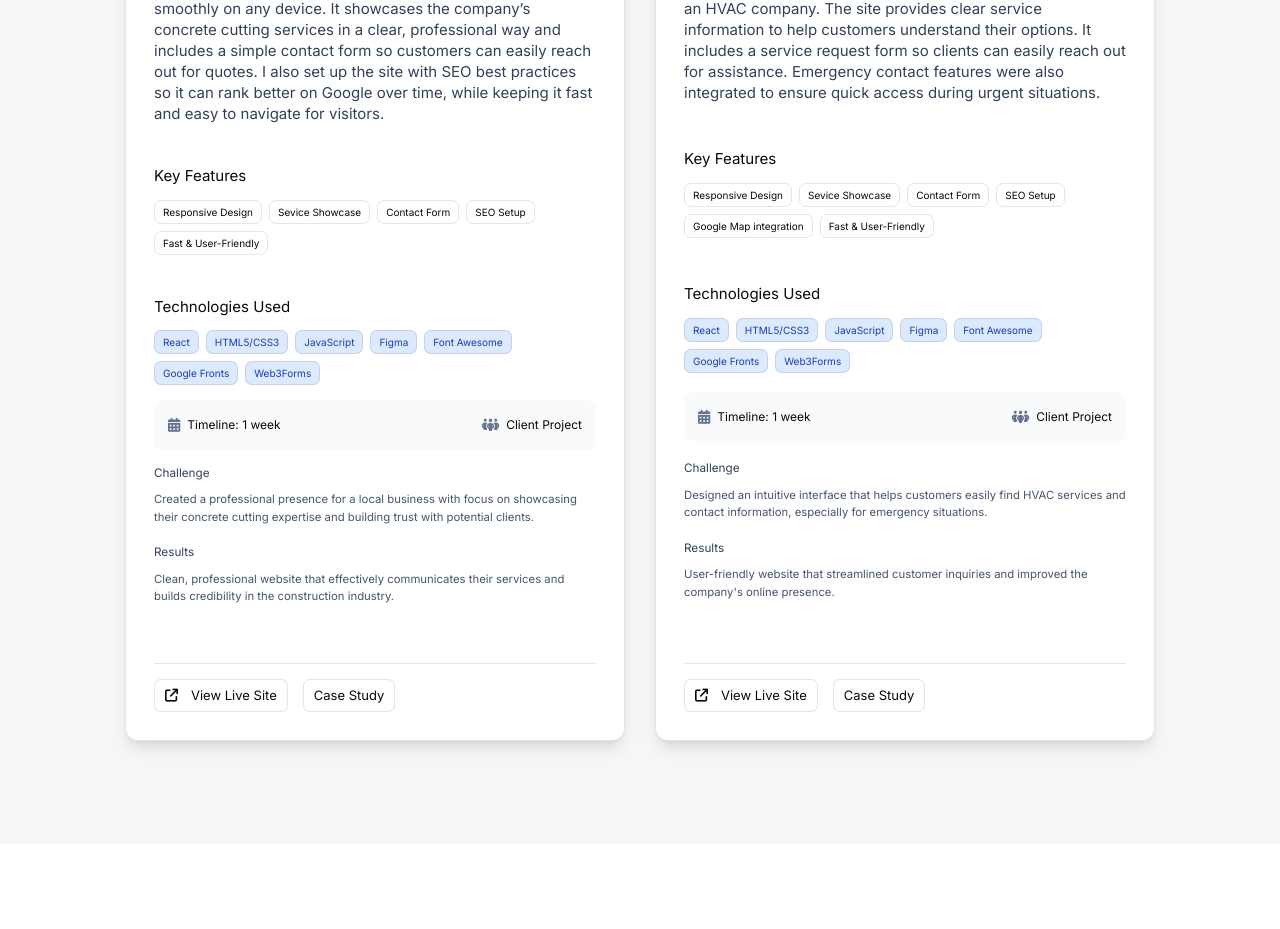
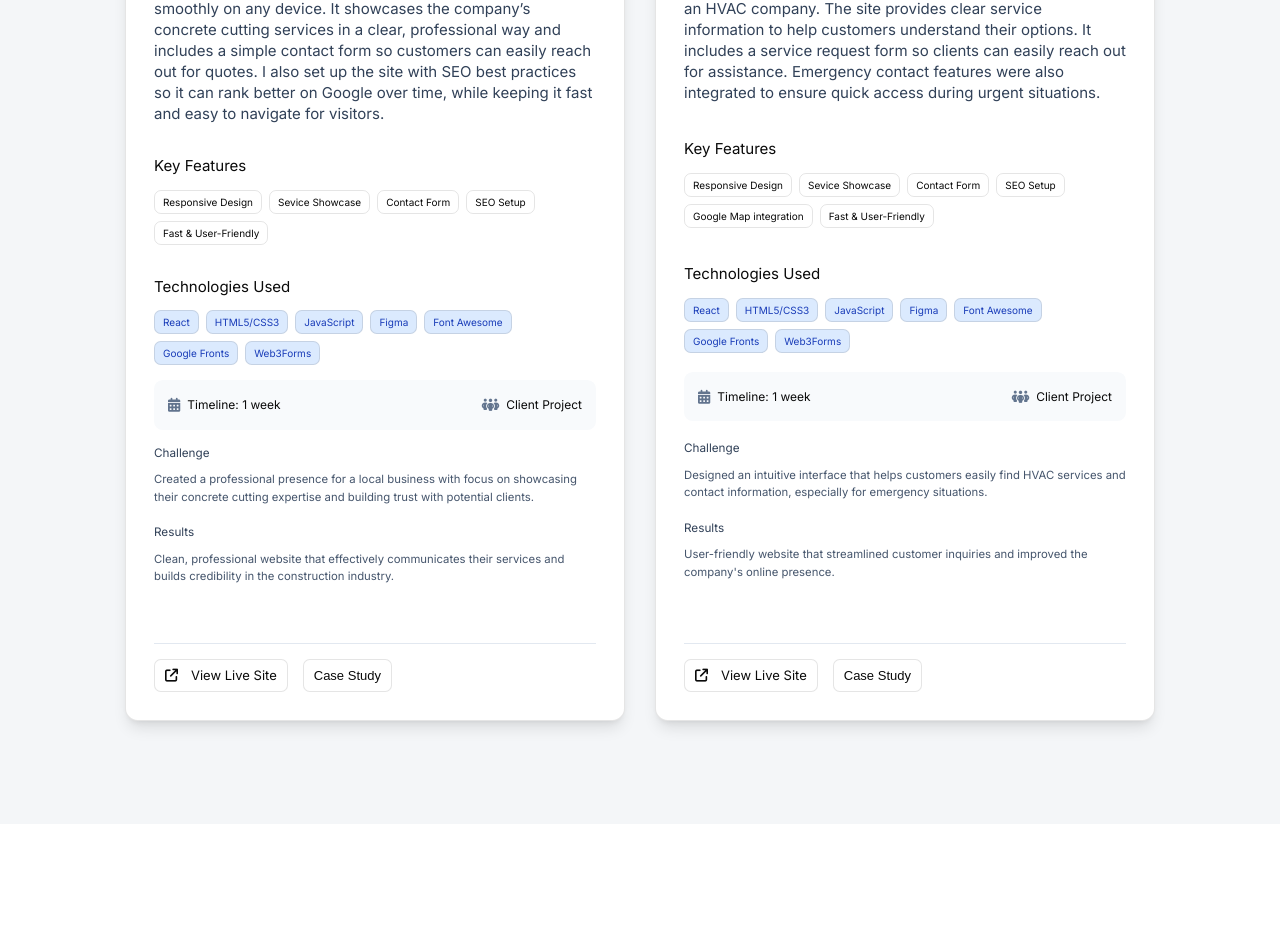
Before and after one commit to Mariii209/maritza-portfolio, a React (Create React App) app: page / in a window 1280 px wide. Shown: the part 5016-5945 px from the top of the page. Built offline with nearby package versions, Linux system fonts and the light colour scheme.

Commit message:
Add CaseStudy component with styling and integrate into ClientWork section

```diff
--- a/public/index.html
+++ b/public/index.html
@@ -22,6 +22,21 @@
       href="https://fonts.googleapis.com/css2?family=Inter:ital,opsz,wght@0,14..32,100..900;1,14..32,100..900&display=swap"
       rel="stylesheet"
     />
+
+    <style>
+      * {
+        margin: 0;
+        padding: 0;
+        box-sizing: border-box;
+      }
+
+      body {
+        margin: 0;
+        padding: 0;
+        box-sizing: border-box;
+      }
+    </style>
+
     <title>React App</title>
   </head>
   <body>
--- /dev/null
+++ b/src/CaseStudy.css
@@ -0,0 +1,137 @@
+.CaseStudy .Button {
+  display: flex;
+  gap: 13px;
+  align-items: center;
+  border-radius: 6.75px;
+  border: 1px solid rgba(0, 0, 0, 0.1);
+  background: #fff;
+  padding: 7px 10px;
+  color: #0a0a0a;
+  text-align: center;
+  font-size: 13px;
+  font-style: normal;
+  font-weight: 400;
+  line-height: 17.5px;
+  text-decoration: none;
+  cursor: pointer;
+}
+.CaseStudy .PopupOverlay {
+  position: fixed;
+  inset: 0;
+  background: rgba(0, 0, 0, 0.6);
+  z-index: 1001;
+  display: flex;
+  align-items: center;
+  justify-content: center;
+}
+
+.CaseStudy .PopUpContainer .XMark {
+  position: absolute;
+  top: 15px;
+  right: 20px;
+  font-size: 20px;
+  color: #0a0a0a;
+  cursor: pointer;
+  font-size: 20px;
+  border: 2px solid #ccc;
+  padding: 1px 4px;
+  border-radius: 6px;
+}
+
+.CaseStudy .PopUpContainer {
+  position: fixed;
+  overflow-y: auto;
+  display: flex;
+  justify-content: flex-start !important;
+  flex-direction: column;
+  align-items: center;
+  justify-content: center;
+  max-width: 400px;
+  width: 100%;
+  max-height: 90vh;
+  margin: 2%;
+  background-color: #fff;
+  padding: 30px;
+  border-radius: 12.75px;
+  border: 1px solid rgba(0, 0, 0, 0.1);
+  background: #fff;
+  z-index: 1011;
+  box-shadow: 0 10px 15px -3px rgba(0, 0, 0, 0.1),
+    0 4px 6px -4px rgba(0, 0, 0, 0.1);
+}
+
+.CaseStudy .PopUpContainer .HeaderContainer .BusinessName {
+  display: flex;
+  align-items: center;
+  gap: 13px;
+}
+
+.CaseStudy .PopUpContainer .HeaderContainer .BusinessName i {
+  font-size: 21px;
+  color: #0a0a0a;
+}
+
+.CaseStudy .PopUpContainer .HeaderContainer .BusinessName h3 {
+  color: #0a0a0a;
+  font-size: 18px;
+  font-style: normal;
+  font-weight: 700;
+  margin: 0;
+}
+
+.CaseStudy .PopUpContainer .HeaderContainer .MainDescription {
+  color: #45556c;
+  font-size: 12.906px;
+  font-style: normal;
+  font-weight: 400;
+  line-height: 21px;
+  margin: 10px 0 15px;
+}
+
+.CaseStudy .PopUpContainer .ProjectContainer .Overview {
+  display: flex;
+  align-items: center;
+  gap: 10px;
+}
+
+.CaseStudy .PopupOverlay .PopUpContainer h4 {
+  color: #0a0a0a;
+  font-size: 16px;
+  font-style: normal;
+  font-weight: 500;
+  line-height: 30px;
+  margin: 0;
+}
+
+.CaseStudy .PopupOverlay .PopUpContainer p {
+  color: #45556c;
+  font-size: 12.906px;
+  font-style: normal;
+  font-weight: 500;
+  line-height: 19px;
+  margin: 10px 0 15px;
+}
+
+.CaseStudy .PopupOverlay .PopUpContainer .Challenge p {
+  border-left: 4px solid #e63946;
+  background: #fff7f7;
+  padding: 14px 16px;
+  border-radius: 8px;
+  box-shadow: 0 0 10px rgba(230, 57, 70, 0.25);
+}
+
+.CaseStudy .PopupOverlay .PopUpContainer .Solution p {
+  border-left: 4px solid #1e90ff;
+  background: #f4faff;
+  padding: 14px 16px;
+  border-radius: 8px;
+  box-shadow: 0 0 10px rgba(30, 144, 255, 0.25);
+}
+
+.CaseStudy .PopupOverlay .PopUpContainer .Outcome p {
+  border-left: 4px solid #28a745;
+  background: #f3fff6;
+  padding: 14px 16px;
+  border-radius: 8px;
+  box-shadow: 0 4px 12px rgba(40, 167, 69, 0.25);
+}
--- /dev/null
+++ b/src/CaseStudy.js
@@ -0,0 +1,63 @@
+import React, { useState } from "react";
+import "./CaseStudy.css";
+
+export default function CaseStudy({
+  title,
+  description,
+  icon,
+  projectOverview,
+  challenge,
+  solution,
+  outcome,
+}) {
+  const [showCaseStudy, setShowCaseStudy] = useState(false);
+  return (
+    <div className="CaseStudy">
+      <button
+        className="Button"
+        onClick={() => setShowCaseStudy(!showCaseStudy)}
+      >
+        {showCaseStudy ? "Case Study" : "Case Study"}
+      </button>
+      {showCaseStudy && (
+        <div
+          className="PopupOverlay"
+          onClick={() => setShowCaseStudy(!showCaseStudy)}
+        >
+          <div className="PopUpContainer" onClick={(e) => e.stopPropagation()}>
+            <i
+              class="fa-solid fa-xmark XMark"
+              onClick={() => setShowCaseStudy(!showCaseStudy)}
+            ></i>
+            <div className="HeaderContainer">
+              <div className="BusinessName ">
+                {icon}
+                <h3>{title}</h3>
+              </div>
+              <p className="MainDescription">{description}</p>
+            </div>
+            <div className="ProjectContainer">
+              <div className="Overview">
+                <i class="fa-solid fa-bullseye"></i>
+                <h4>Project Overview</h4>
+              </div>
+              <p>{projectOverview}</p>
+            </div>
+            <div className="Challenge">
+              <h4 className="mb-2">Challenge</h4>
+              <p>{challenge}</p>
+            </div>
+            <div className="Solution ">
+              <h4 className="mb-2">Solution</h4>
+              <p>{solution}</p>
+            </div>
+            <div className="Outcome ">
+              <h4 className="mb-2">Outcome</h4>
+              <p>{outcome}</p>
+            </div>
+          </div>
+        </div>
+      )}
+    </div>
+  );
+}
--- a/src/ClientWork.css
+++ b/src/ClientWork.css
@@ -107,7 +107,7 @@
   line-height: 21px;
 }
 
-.Features {
+.ClientWork .Features {
   margin-top: auto;
 }
 
@@ -117,7 +117,7 @@
   font-style: normal;
   font-weight: 400;
   line-height: 24.5px;
-  margin: 25px 0 11px;
+  margin: 15px 0 11px;
 }
 
 .ClientWork .ClientCard .FullDetail ul {
@@ -125,6 +125,8 @@
   flex-wrap: wrap;
   list-style: none;
   gap: 7px;
+  margin: 0;
+  padding: 0;
 }
 
 .ClientWork .ClientCard .FullDetail ul li {
@@ -182,6 +184,7 @@
   font-style: normal;
   font-weight: 400;
   line-height: 17.5px;
+  margin: 0;
 }
 
 .ClientWork .ClientCard .MoreInfo {
@@ -214,7 +217,7 @@
   border-top: 1px solid #e2e8f0;
   margin: 24px 0 15px;
 }
-.LinkContainer {
+.ClientWork .LinkContainer {
   margin-top: auto;
 }
 
--- a/src/ClientWork.js
+++ b/src/ClientWork.js
@@ -1,5 +1,6 @@
 import React from "react";
 import "./ClientWork.css";
+import CaseStudy from "./CaseStudy";
 
 export default function ClientWork() {
   return (
@@ -101,7 +102,15 @@ export default function ClientWork() {
                   <p>View Live Site</p>
                 </a>
 
-                <a href="/">Case Study</a>
+                <CaseStudy
+                  icon={<i class="fa-solid fa-person-digging"></i>}
+                  title="JLG Concrete Cutting"
+                  description=" Case study for JLG Concrete Cutting - Construction Services website project"
+                  projectOverview="JLG Concrete Cutting needed a professional website to showcase their specialized services and build trust with potential clients in the construction industry."
+                  challenge="The main challenge was creating a design that looked professional and trustworthy while effectively showcasing their concrete cutting expertise and project portfolio."
+                  solution="I developed a clean, industrial-inspired website with intuitive navigation, responsive design, and clear service categorization that works seamlessly across mobile devices."
+                  outcome="Delivered a fully responsive website that professionally represents their business and provides an easy way for customers to learn about services and get in touch."
+                />
               </div>
             </div>
           </div>
@@ -194,8 +203,20 @@ export default function ClientWork() {
                   <i className="fa-solid fa-arrow-up-right-from-square"></i>
                   <p>View Live Site</p>
                 </a>
-
-                <a href="/">Case Study</a>
+                <CaseStudy
+                  icon={<i class="fa-solid fa-temperature-high"></i>}
+                  title="Cool Work HVAC Expert"
+                  description=" Case study for Cool Work HVAC Expert - HVAC Services website
+                project"
+                  projectOverview="Cool Work HVAC Expert required a modern website to help customers easily access their services, especially during emergency situations, while showcasing their HVAC expertise."
+                  challenge="The main challenge was to create a user-friendly website that allowed customers to quickly find information and request services, even in urgent situations."
+                  solution="I created a mobile-first design with prominent emergency contact
+                features, clear service categorization, and an intuitive user
+                flow that works seamlessly across all devices."
+                  outcome="Built a user-friendly website that effectively handles both
+                emergency situations and regular service inquiries, improving
+                the company's online presence and customer experience."
+                />
               </div>
             </div>
           </div>
```
